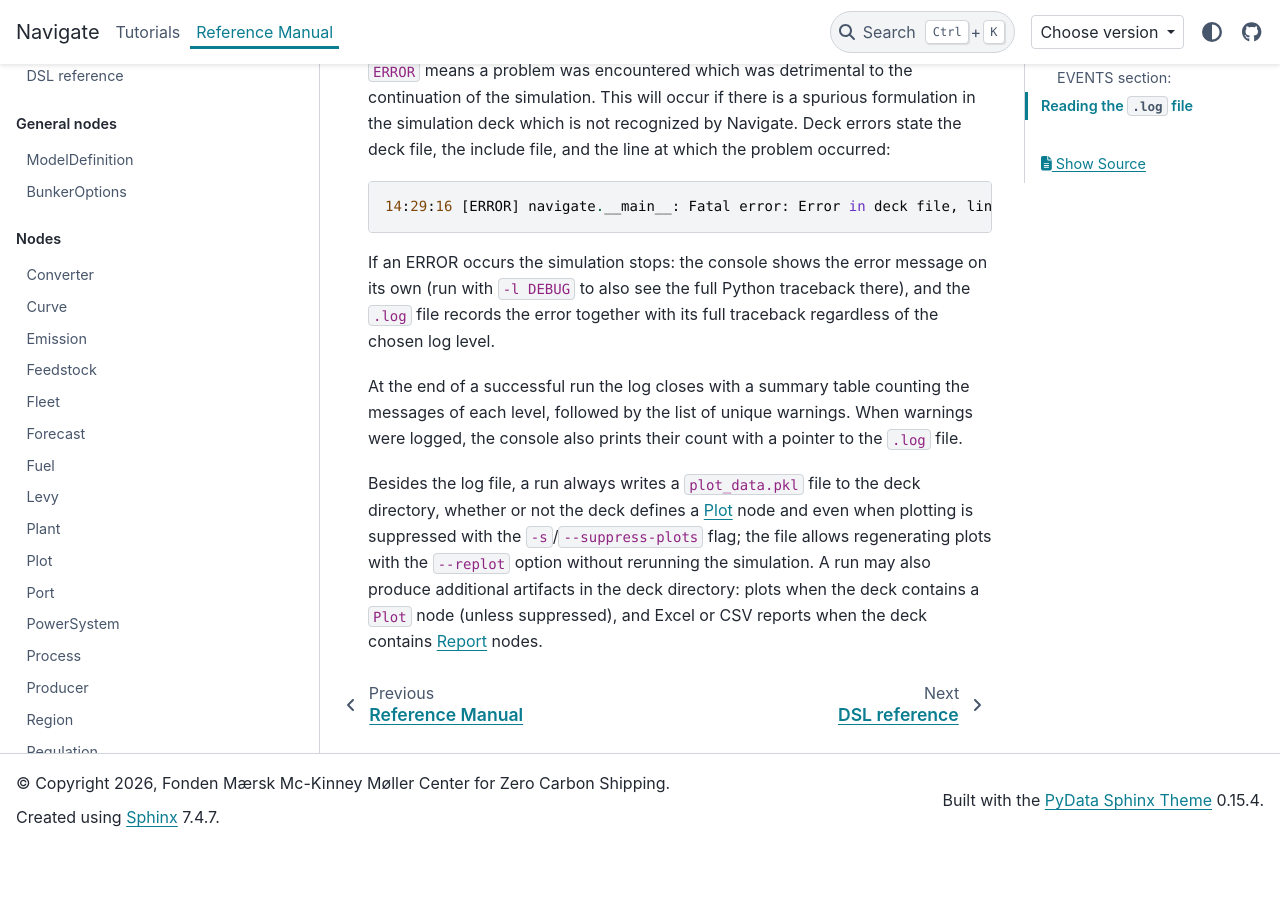
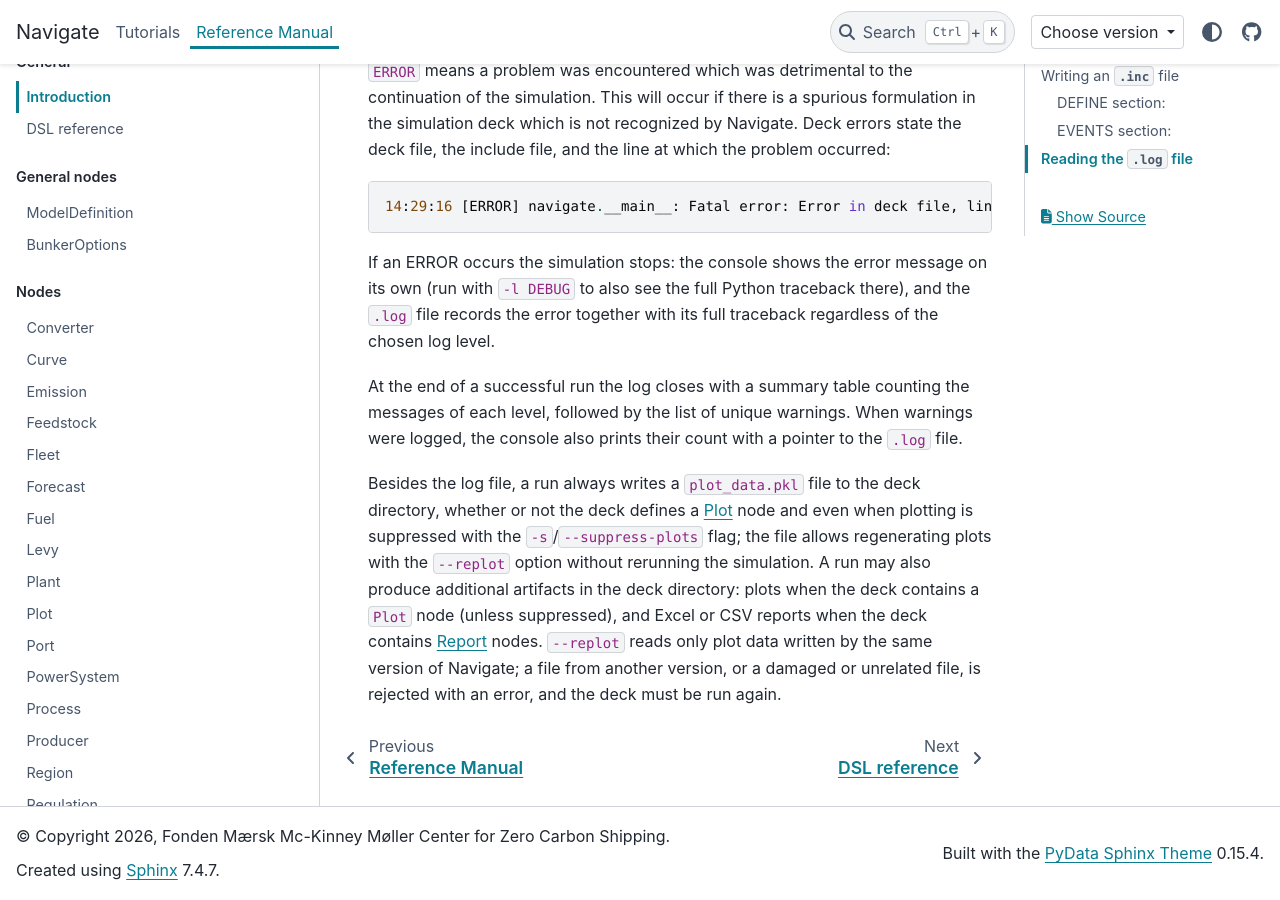
Before and after one commit to zerocarbonshipping/navigate-zcs, a Sphinx documentation site: the page built from docs/reference_manual/overview.md, in a window 1280 px wide and 900 px high, scrolled down 5976 px. Built offline with Sphinx 7.4.7 and the PyData theme 0.15.4, drawn with Linux system fonts in a browser that asks for light colours; before the commit the page ends 6823 px from its top, so only the background shows below that.

Commit message:
Say in the manual which files --replot accepts
The user manual described plot_data.pkl and --replot but did not say
what happens on a bad file. Add one sentence noting that --replot only
accepts plot data from the same Navigate version, and that a file from
another version, or a damaged or unrelated file, is rejected with an
error rather than run again.

Co-Authored-By: Claude Opus 5.5 <noreply@anthropic.com>

```diff
--- a/docs/reference_manual/overview.md
+++ b/docs/reference_manual/overview.md
@@ -223,4 +223,4 @@ If an ERROR occurs the simulation stops: the console shows the error message on
 
 At the end of a successful run the log closes with a summary table counting the messages of each level, followed by the list of unique warnings. When warnings were logged, the console also prints their count with a pointer to the `.log` file.
 
-Besides the log file, a run always writes a `plot_data.pkl` file to the deck directory, whether or not the deck defines a [Plot](plot.md) node and even when plotting is suppressed with the `-s`/`--suppress-plots` flag; the file allows regenerating plots with the `--replot` option without rerunning the simulation. A run may also produce additional artifacts in the deck directory: plots when the deck contains a `Plot` node (unless suppressed), and Excel or CSV reports when the deck contains [Report](report.md) nodes.
+Besides the log file, a run always writes a `plot_data.pkl` file to the deck directory, whether or not the deck defines a [Plot](plot.md) node and even when plotting is suppressed with the `-s`/`--suppress-plots` flag; the file allows regenerating plots with the `--replot` option without rerunning the simulation. A run may also produce additional artifacts in the deck directory: plots when the deck contains a `Plot` node (unless suppressed), and Excel or CSV reports when the deck contains [Report](report.md) nodes. `--replot` reads only plot data written by the same version of Navigate; a file from another version, or a damaged or unrelated file, is rejected with an error, and the deck must be run again.
```
